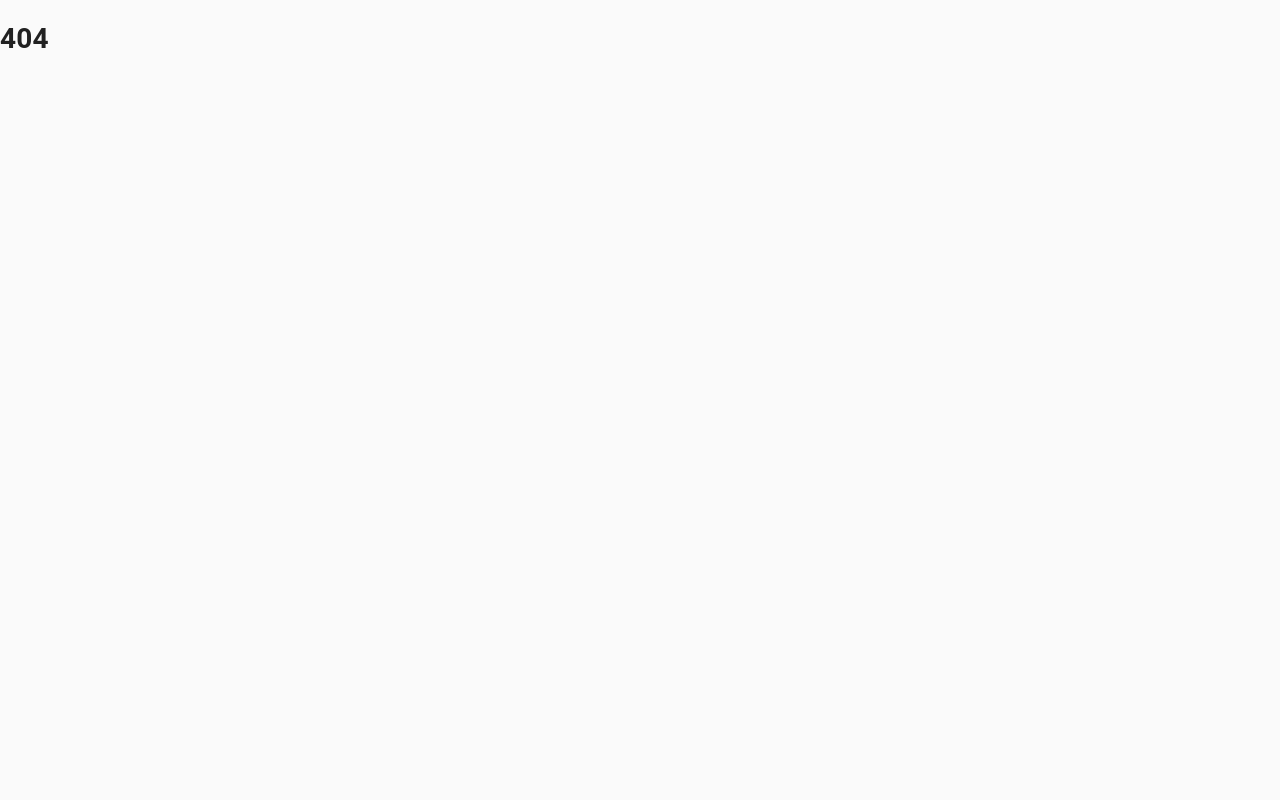
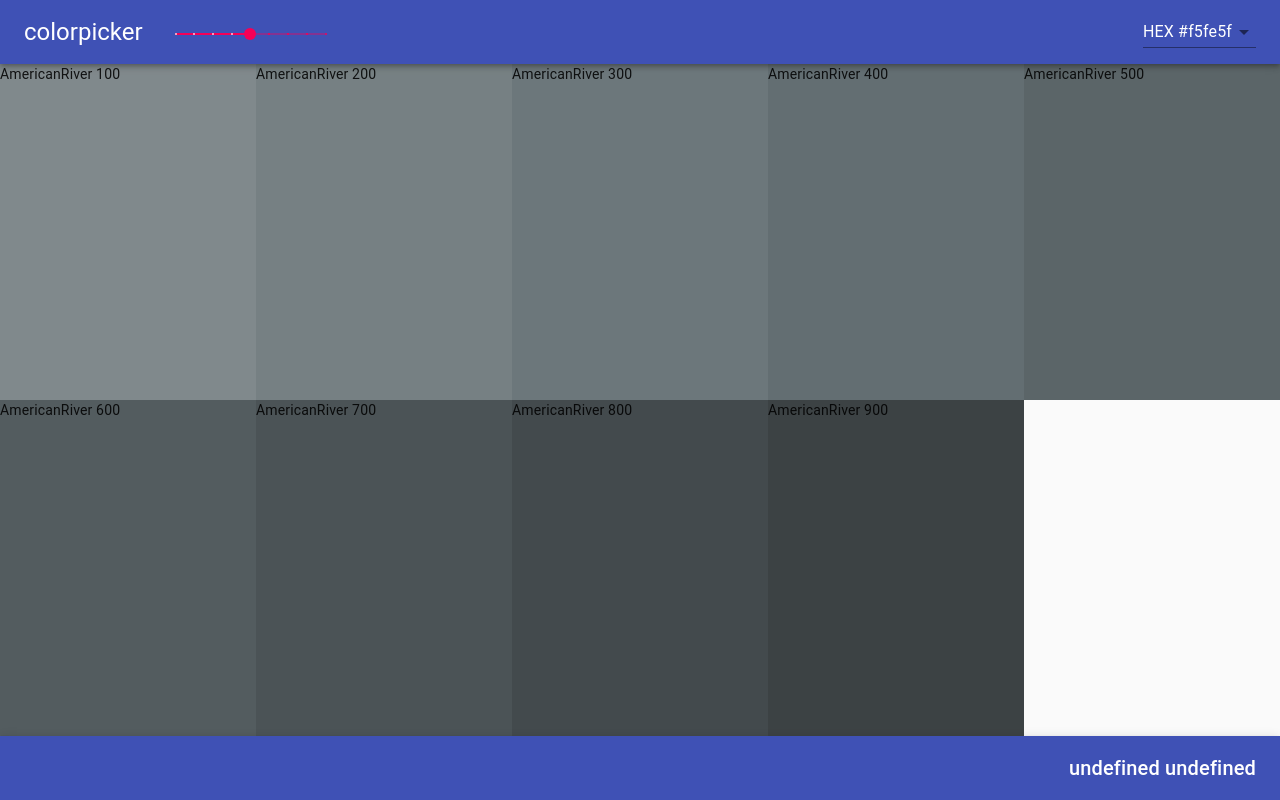
Before and after one commit to bubigrega/Color-Palette, a React (Create React App) app: page /palette/flat-ui-colors-american/americanriver in a window 1280 px wide. Built offline with nearby package versions, Linux system fonts and the light colour scheme.

Commit message:
fixed paletteinfo and paletelist and added singlecolor

```diff
--- a/src/App.css
+++ b/src/App.css
@@ -1,3 +1,3 @@
-.Test {
-  justify-content: space-between;
+.App {
+  height: 100vh;
 }
--- a/src/App.js
+++ b/src/App.js
@@ -5,13 +5,27 @@ import create from "./createPaletteHelper";
 import { CssBaseline } from "@material-ui/core";
 import { Switch, Route } from "react-router-dom";
 import PaletteList from "./PaletteList";
+import SingleColor from "./SingleColor";
+
+import "./App.css";
 
 class App extends React.Component {
+  constructor(props) {
+    super(props);
+    this.pickColorVariants = this.pickColorVariants.bind(this);
+  }
   pickPalette(id) {
     return create(InitialPalettes.find(p => p.id === id));
   }
+  pickColorVariants(paletteId, colorId) {
+    let colorVariants = [];
+    let palette = this.pickPalette(paletteId).colors;
+    for (let item in palette) {
+      colorVariants.push(palette[item].find(c => c.id === colorId));
+    }
+    return colorVariants;
+  }
   render() {
-    // let palette = create(ColorPalettes[0]);
     return (
       <div className="App">
         <CssBaseline />
@@ -19,13 +33,27 @@ class App extends React.Component {
           <Route
             exact
             path="/"
-            render={() => <PaletteList InitialPalettes={InitialPalettes} />}
+            render={routerProps => (
+              <PaletteList InitialPalettes={InitialPalettes} {...routerProps} />
+            )}
           />
           <Route
             exact
             path="/palette/:id"
             render={routeProps => (
               <Palette {...this.pickPalette(routeProps.match.params.id)} />
+            )}
+          />
+          <Route
+            exact
+            path="/palette/:paletteId/:colorId"
+            render={routeProps => (
+              <SingleColor
+                colors={this.pickColorVariants(
+                  routeProps.match.params.paletteId,
+                  routeProps.match.params.colorId
+                )}
+              />
             )}
           />
           <Route render={() => <h1>404</h1>} />
--- a/src/ColorBox.js
+++ b/src/ColorBox.js
@@ -1,5 +1,6 @@
 import React, { Component } from "react";
 import { CopyToClipboard } from "react-copy-to-clipboard";
+import { Link } from "react-router-dom";
 import "./ColorBox.css";
 
 class ColorBox extends Component {
@@ -14,7 +15,7 @@ class ColorBox extends Component {
     });
   }
   render() {
-    const { name, background, style } = this.props;
+    const { name, background, style, id, paletteId } = this.props;
     const { copied } = this.state;
     return (
       <div style={{ background }} className="ColorBox">
@@ -35,8 +36,13 @@ class ColorBox extends Component {
               Copy
             </button>
           </CopyToClipboard>
+          <Link
+            to={`/palette/${paletteId}/${id}`}
+            onClick={event => event.stopPropagation()}
+          >
+            <span className="see-more">MORE</span>
+          </Link>
         </div>
-        <span className="see-more">MORE</span>
       </div>
     );
   }
--- a/src/Navbar.js
+++ b/src/Navbar.js
@@ -37,7 +37,7 @@ class Navbar extends Component {
       <div>
         <AppBar position="sticky" style={{ bottom: "auto" }}>
           <Toolbar>
-            <Link style={{ textDecoration: "none" }} exact to="/">
+            <Link style={{ textDecoration: "none" }} to="/">
               <Typography
                 variant="h5"
                 style={{ color: "white", outline: "none" }}
--- a/src/Palette.js
+++ b/src/Palette.js
@@ -23,10 +23,17 @@ class Palette extends Component {
   }
 
   render() {
-    let { colors, paletteName, emoji } = this.props;
+    let { colors, paletteName, emoji, id } = this.props;
     let { level, style } = this.state;
     let allColors = colors[level].map(c => (
-      <ColorBox key={c.id} background={c.hex} style={c[style]} name={c.name} />
+      <ColorBox
+        key={c.name}
+        background={c.hex}
+        style={c[style]}
+        name={c.name}
+        paletteId={id}
+        id={c.id}
+      />
     ));
     return (
       <div className="Palette">
--- a/src/PaletteInfo.js
+++ b/src/PaletteInfo.js
@@ -14,7 +14,17 @@ const useStyles = makeStyles({
     }
   },
   colors: {
-    backgroundColor: "grey"
+    backgroundColor: "lightgray",
+    position: "relative",
+    height: "150px",
+    borderRadius: "5px",
+    overflow: "hidden",
+    display: "grid",
+    gridTemplateColumns: "repeat(5, 1fr)",
+    gridTemplateRows: "repeat(4, 1fr)"
+  },
+  tile: {
+    display: "inline-block"
   },
   title: {
     display: "flex",
@@ -33,12 +43,18 @@ const useStyles = makeStyles({
 });
 
 function PaletteInfo(props) {
-  const { paletteName, emoji } = props;
+  const { paletteName, emoji, handleClick, colors } = props;
   const classes = useStyles();
+  const tiles = colors.map(c => (
+    <div
+      key={c.name}
+      className={classes.tile}
+      style={{ backgroundColor: c.color }}
+    />
+  ));
   return (
-    <div className={classes.root}>
-      <div className={classes.colors}></div>
-
+    <div className={classes.root} onClick={handleClick}>
+      <div className={classes.colors}>{tiles}</div>
       <h5 className={classes.title}>
         {paletteName}
         <span className={classes.emoji}>{emoji}</span>
--- a/src/PaletteList.js
+++ b/src/PaletteList.js
@@ -1,7 +1,6 @@
 import React from "react";
 import PaletteInfo from "./PaletteInfo";
 import { makeStyles } from "@material-ui/core/styles";
-import { Link } from "react-router-dom";
 
 const useStyles = makeStyles({
   root: {
@@ -31,15 +30,13 @@ const useStyles = makeStyles({
     gridTemplateColumns: "repeat(3, 1fr)",
     gridRowGap: "0.5rem",
     gridColumnGap: "1rem"
-  },
-  link: {
-    textDecoration: "none"
   }
 });
 
 const PaletteList = props => {
-  const { root, container, nav, palettes, link } = useStyles();
+  const { root, container, nav, palettes } = useStyles();
   const { InitialPalettes } = props;
+
   return (
     <div className={root}>
       <div className={container}>
@@ -48,9 +45,11 @@ const PaletteList = props => {
         </nav>
         <div className={palettes}>
           {InitialPalettes.map(p => (
-            <Link exact to={`/palette/${p.id}`} key={p.id} className={link}>
-              <PaletteInfo {...p} />
-            </Link>
+            <PaletteInfo
+              key={p.id}
+              {...p}
+              handleClick={() => props.history.push(`/palette/${p.id}`)}
+            />
           ))}
         </div>
       </div>
--- /dev/null
+++ b/src/SingleColor.js
@@ -0,0 +1,43 @@
+import React from "react";
+import Navbar from "./Navbar";
+import { makeStyles } from "@material-ui/core/styles";
+import Footer from "./Footer";
+
+const useStyles = makeStyles({
+  root: {
+    height: "100vh",
+    position: "relative",
+    display: "flex",
+    flexDirection: "column"
+  },
+  colors: {
+    flexGrow: "1",
+    position: "relative",
+    display: "grid",
+    gridTemplateColumns: "repeat(5, 1fr)",
+    gridTemplateRows: "1fr 1fr"
+  },
+  colorBox: {}
+});
+
+function SingleColor(props) {
+  const { root, colors, colorBox } = useStyles();
+  return (
+    <div className={root}>
+      <Navbar />
+      <div className={colors}>
+        {props.colors.map(c => (
+          <div
+            key={c.name}
+            className={colorBox}
+            style={{ backgroundColor: c.hex }}
+          >
+            {c.name}
+          </div>
+        ))}
+      </div>
+      <Footer />
+    </div>
+  );
+}
+export default SingleColor;
--- a/src/createPaletteHelper.js
+++ b/src/createPaletteHelper.js
@@ -16,7 +16,7 @@ const generatePalette = palette => {
     let colorLevels = changeColors(color, levels.length);
     for (let index in colorLevels) {
       newPalette.colors[levels[index]].push({
-        id: colorLevels[index].toLocaleLowerCase().replace(" ", "-"),
+        id: color.name.toLowerCase(),
         hex: colorLevels[index],
         name: `${color.name} ${levels[index]}`,
         rgb: chroma(colorLevels[index]).css(),
@@ -25,7 +25,6 @@ const generatePalette = palette => {
       });
     }
   }
-
   return newPalette;
 };
 
```
